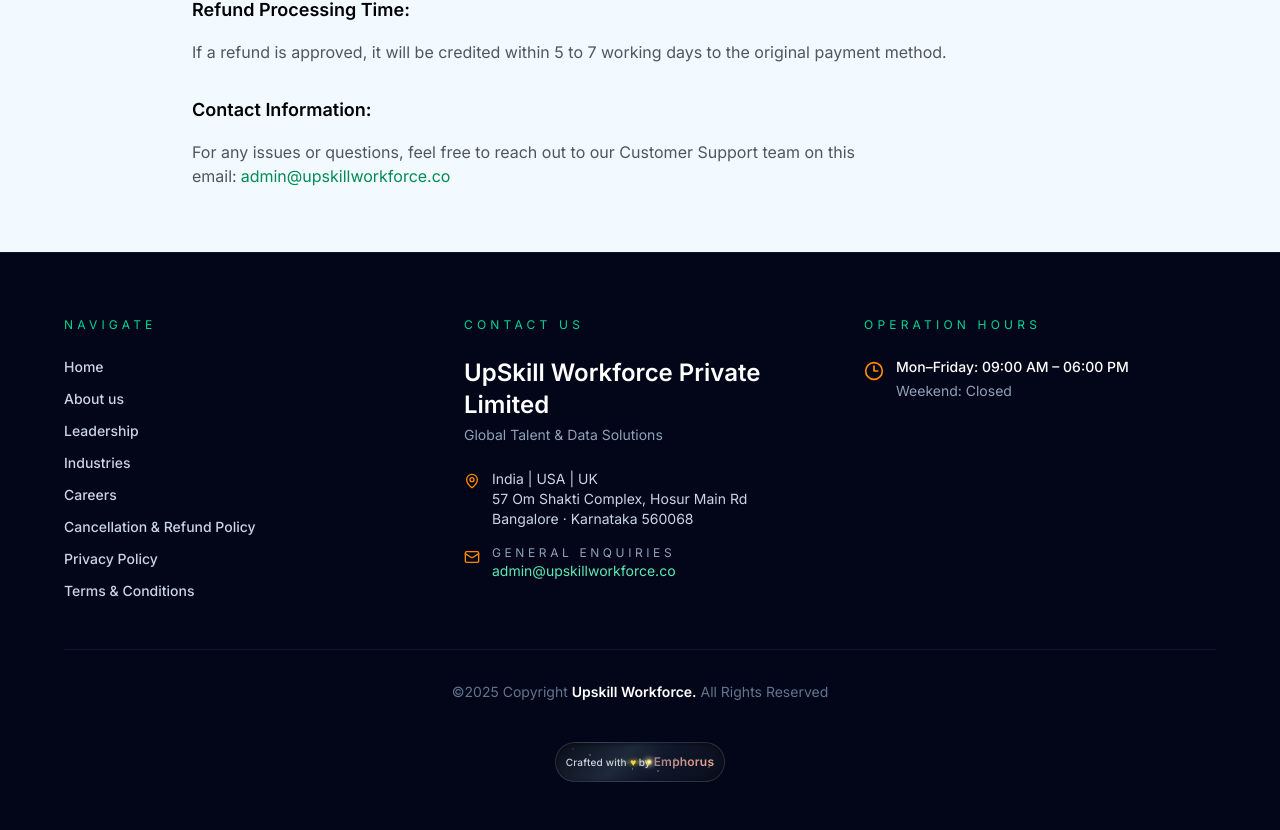
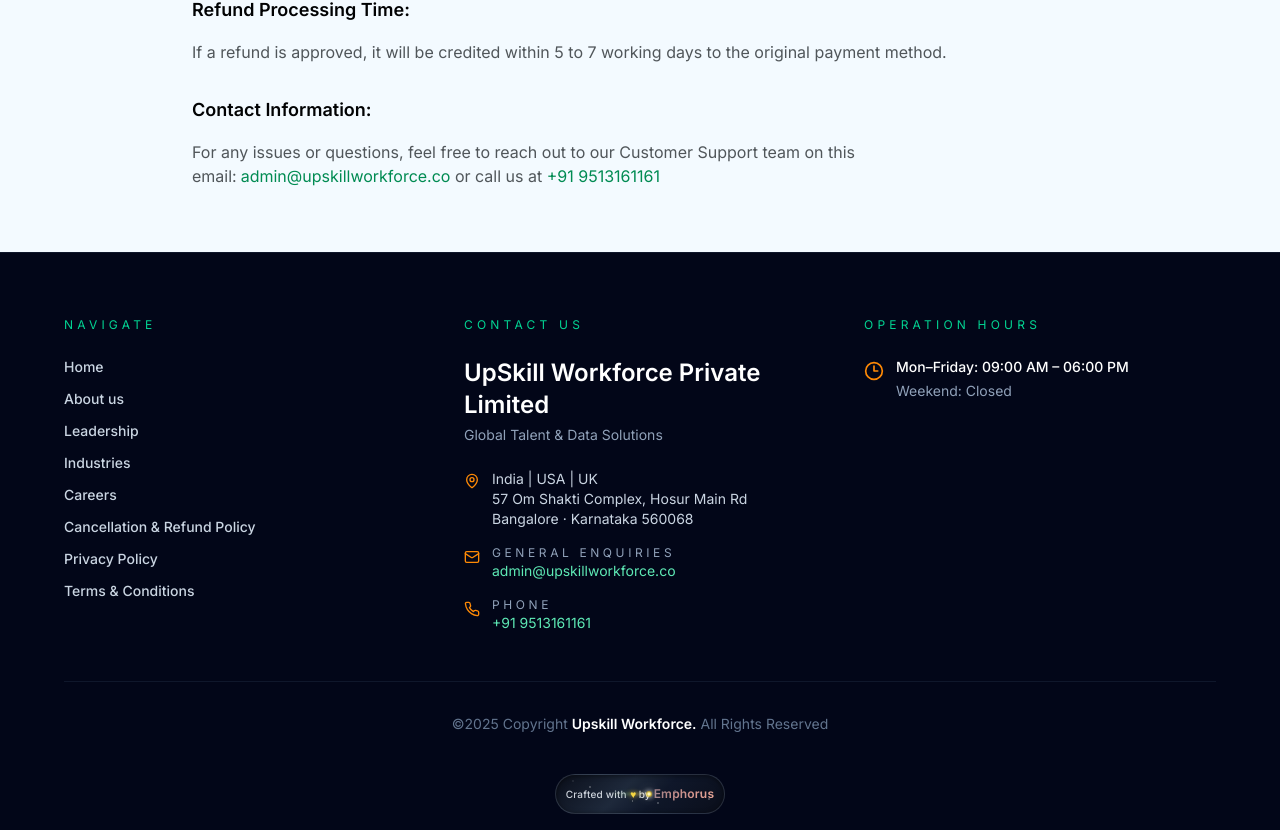
Before and after one commit to alwynj-ctrl/UpSkill, a Next.js app: page /cancellation in a window 1280 px wide. Shown: the part 609-1439 px from the top of the page. Built offline with nearby package versions, Linux system fonts and the light colour scheme.

Commit message:
adding contact num

```diff
--- a/app/cancellation/page.tsx
+++ b/app/cancellation/page.tsx
@@ -52,6 +52,10 @@ export default function CancellationPage() {
                 <a href="mailto:admin@upskillworkforce.co" className="text-primary hover:underline ml-1">
                   admin@upskillworkforce.co
                 </a>
+                {" "}or call us at{" "}
+                <a href="tel:+919513161161" className="text-primary hover:underline">
+                  +91 9513161161
+                </a>
               </p>
             </div>
           </div>
--- a/app/terms/page.tsx
+++ b/app/terms/page.tsx
@@ -66,6 +66,10 @@ export default function TermsPage() {
                 <a href="mailto:admin@upskillworkforce.co" className="text-primary hover:underline ml-1">
                   admin@upskillworkforce.co
                 </a>
+                {" "}or call us at{" "}
+                <a href="tel:+919513161161" className="text-primary hover:underline">
+                  +91 9513161161
+                </a>
               </p>
             </div>
           </div>
--- a/components/footer.tsx
+++ b/components/footer.tsx
@@ -1,5 +1,5 @@
 import Link from "next/link"
-import { Clock3, Mail, MapPin } from "lucide-react"
+import { Clock3, Mail, MapPin, Phone } from "lucide-react"
 import { EmphorusCredit } from "@/components/emphorus-footer-credit"
 
 const navLinks = [
@@ -62,6 +62,18 @@ export function Footer() {
                     </a>
                   </div>
                 </div>
+                <div className="flex items-start gap-3">
+                  <Phone className="mt-1 h-4 w-4 text-orange-400" />
+                  <div>
+                    <p className="uppercase text-slate-400 text-xs tracking-[0.3em]">Phone</p>
+                    <a
+                      href="tel:+919513161161"
+                      className="text-emerald-300 hover:text-emerald-200 transition-colors"
+                    >
+                      +91 9513161161
+                    </a>
+                  </div>
+                </div>
               </div>
             </div>
           </div>
```
